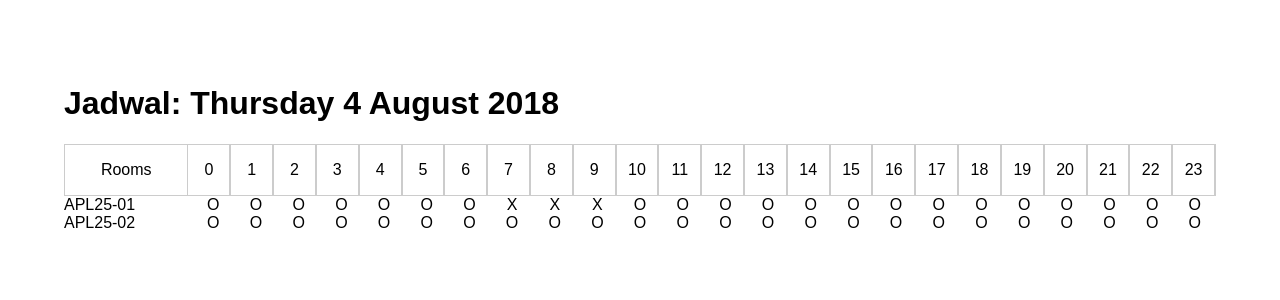
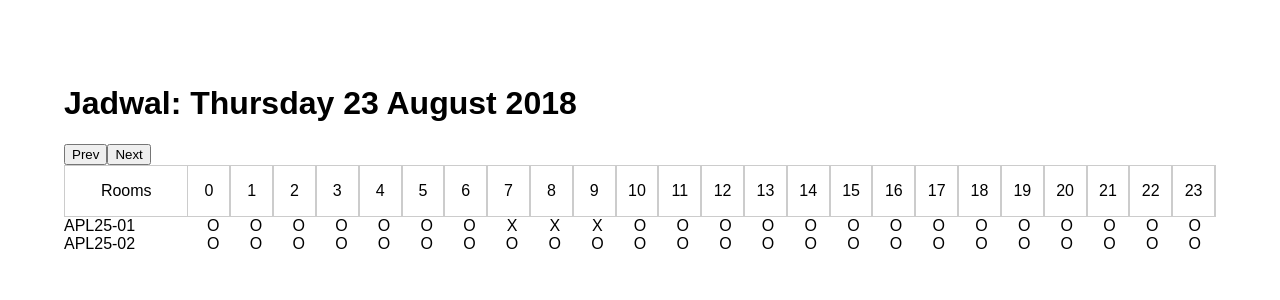
Before and after one commit to PeterPan627/react-jadwal, a React (Create React App) app: page / in a window 1280 px wide. Shown: the top 300 px of the page. Built offline with nearby package versions, Linux system fonts and the light colour scheme.

Commit message:
rendering cells and adding contol button for selecting day

```diff
--- a/src/components/Jadwal.jsx
+++ b/src/components/Jadwal.jsx
@@ -1,7 +1,8 @@
-import React, { Component, Fragment } from 'react'
+import React, { Component } from 'react'
 import isSameDay from 'date-fns/is_same_day'
 import getHours from 'date-fns/get_hours'
 import format from 'date-fns/format'
+import addDays from 'date-fns/add_days';
 
 const items = [{
   "id":656,
@@ -21,6 +22,18 @@ class Jadwal extends Component {
   state = {
     selectedDay: new Date(),
     currentDay: new Date()
+  }
+
+  goToNextDay = () => {
+    this.setState(({ selectedDay }) => ({
+      selectedDay: addDays(selectedDay, 1)
+    }))
+  }
+
+  goToPrevDay = () => {
+    this.setState(({ selectedDay }) => ({
+      selectedDay: addDays(selectedDay, -1)
+    }))
   }
 
   renderHours () {
@@ -71,7 +84,11 @@ class Jadwal extends Component {
             <div className="row" key={`schedule-item-${item.name}`}>
               <div className="col" style={{ flexGrow: 3 }}>{item.name}</div>
               {
-                cells.map(c => <div className="col its-flex justify-center">{ c === 1 ? 'X' : 'O'}</div>)
+                cells.map((c, idx) => (
+                  <div className="col its-flex justify-center" key={`cell-${item.name}-${idx}`}>
+                    { c === 1 ? 'X' : 'O'}
+                  </div>
+                ))
               }
             </div>
           )
@@ -84,7 +101,9 @@ class Jadwal extends Component {
   render() {
     return (
       <div>
-        <h1>Jadwal: { format(this.state.selectedDay, 'dddd d MMMM YYYY') }</h1>
+        <h1>Jadwal: { format(this.state.selectedDay, 'dddd D MMMM YYYY') }</h1>
+        <button onClick={ this.goToPrevDay }>Prev</button>
+        <button onClick={ this.goToNextDay }>Next</button>
         { this.renderHours() }
         { this.renderSchedules() }
       </div>
```
